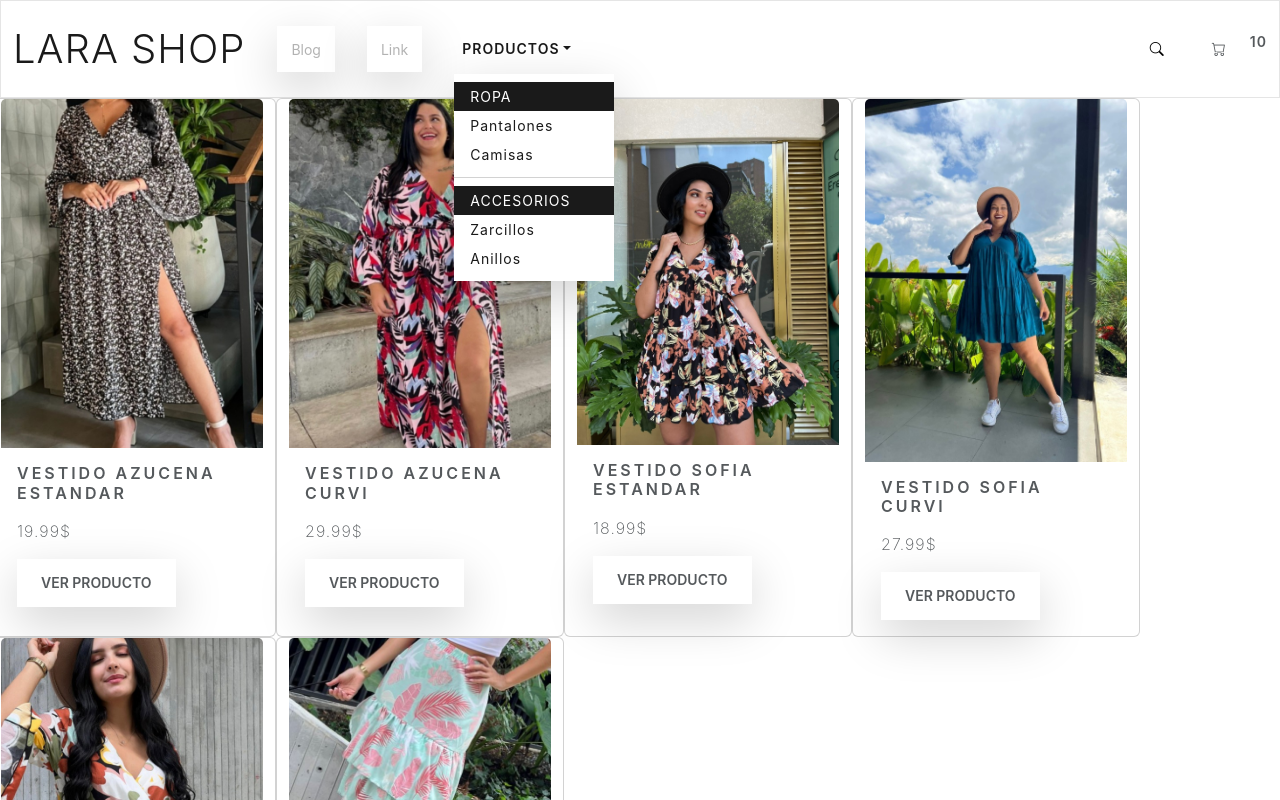
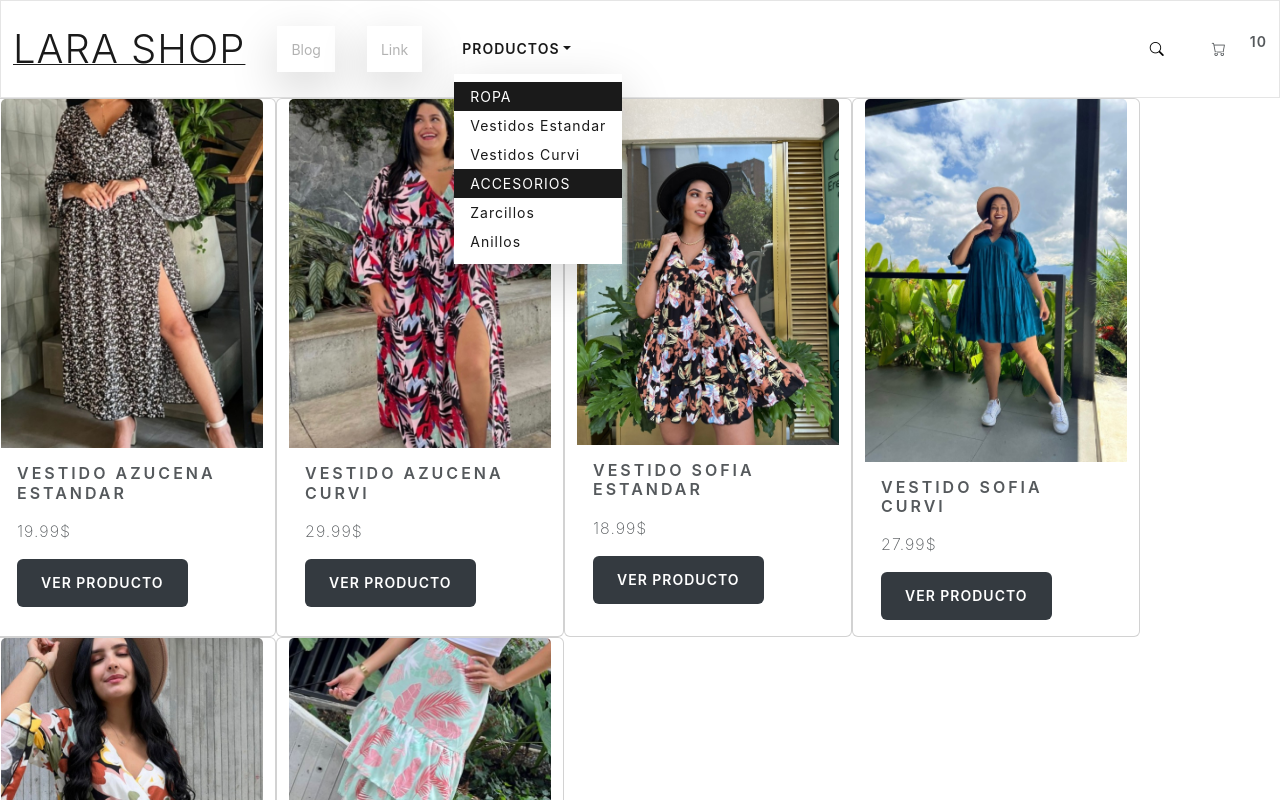
Before and after one commit to lymbhout/LaraShopCoronado, a React (Create React App) app: page / in a window 1280 px wide. Both pictures are taken after a click on the button "PRODUCTOS". Shown: the top 800 px of the page. Built offline with nearby package versions, Linux system fonts and the light colour scheme.

Commit message:
links agregados
rutas link react de productos y categorias

```diff
--- a/src/Componentes/Item/Item.jsx
+++ b/src/Componentes/Item/Item.jsx
@@ -1,5 +1,5 @@
 import React from 'react';
-
+import { Link } from 'react-router-dom';
 export const Item = ({item}) => {
     return (
       <div className="card" style={{width: '18rem'}}>
@@ -8,7 +8,7 @@ export const Item = ({item}) => {
           <h5 className="card-title">{item.nombre} {item.modelo}</h5>
           <p className="card-text">{item.marca}</p>
           <p className="card-text">{item.precio}$</p>
-          <button className='btn shadow-lg rounded-0 ' >ver producto</button>
+          <Link className='btn btn-dark ' to={`/item/${item.id}`}>Ver Producto</Link>
         </div>
       </div>
     );
--- a/src/Componentes/ItemListContainer/ItemListContainer.jsx
+++ b/src/Componentes/ItemListContainer/ItemListContainer.jsx
@@ -20,7 +20,7 @@ export const ItemListContainer = () => {
                 setproductos(item)
             })
         }
-    },[])
+    },[idCategoria])
     return (
         <div className='row '>
             {productos}
--- a/src/Componentes/Navbar/Categorias/Categorias.jsx
+++ b/src/Componentes/Navbar/Categorias/Categorias.jsx
@@ -1,5 +1,5 @@
 import React from 'react';
-
+import { Link } from 'react-router-dom';
 export const Categorias = () => {
     return (
       <li className="nav-item dropdown">
@@ -8,9 +8,8 @@ export const Categorias = () => {
         </a>
         <ul className="dropdown-menu rounded-0 shadow-lg border-0 ">
           <li><a className="dropdown-item  active opacity-80 " href="#">ROPA</a></li>
-          <li><a className="dropdown-item" href="#">Pantalones</a></li>
-          <li><a className="dropdown-item" href="#">Camisas</a></li>
-          <li><hr className="dropdown-divider" /></li>
+          <li><Link className='dropdown-item' to={'/category/1'}>Vestidos Estandar</Link></li>
+          <li><Link className='dropdown-item' to={'/category/2'}>Vestidos Curvi</Link></li>
           <li><a className="dropdown-item active opacity-80" href="#">ACCESORIOS</a></li>
           <li><a className="dropdown-item" href="#">Zarcillos</a></li>
           <li><a className="dropdown-item" href="#">Anillos</a></li>
--- a/src/Componentes/Navbar/Navbar.jsx
+++ b/src/Componentes/Navbar/Navbar.jsx
@@ -1,5 +1,5 @@
 import React from 'react';
-
+import { Link } from 'react-router-dom';
 import { Categorias } from './Categorias/Categorias.jsx';
 import {CartWidget} from '../Cartwidget/CartWidget.jsx';
 import { Search } from './Search/Search.jsx';
@@ -8,7 +8,7 @@ const Navbar = () => {
     return (
 <nav className="navbar navbar-expand-lg bg-light">
   <div className="container-fluid">
-    <a className="  display-6 text-decoration-none" href="#">LARA Shop</a>
+    <Link className='' to={'/'}><a className="  display-6 text-decoration-none" href="#">LARA Shop</a></Link>
     <button className="navbar-toggler" type="button" data-bs-toggle="collapse" data-bs-target="#navbarSupportedContent" aria-controls="navbarSupportedContent" aria-expanded="false" aria-label="Toggle navigation">
       <span className="navbar-toggler-icon" />
     </button>
```
